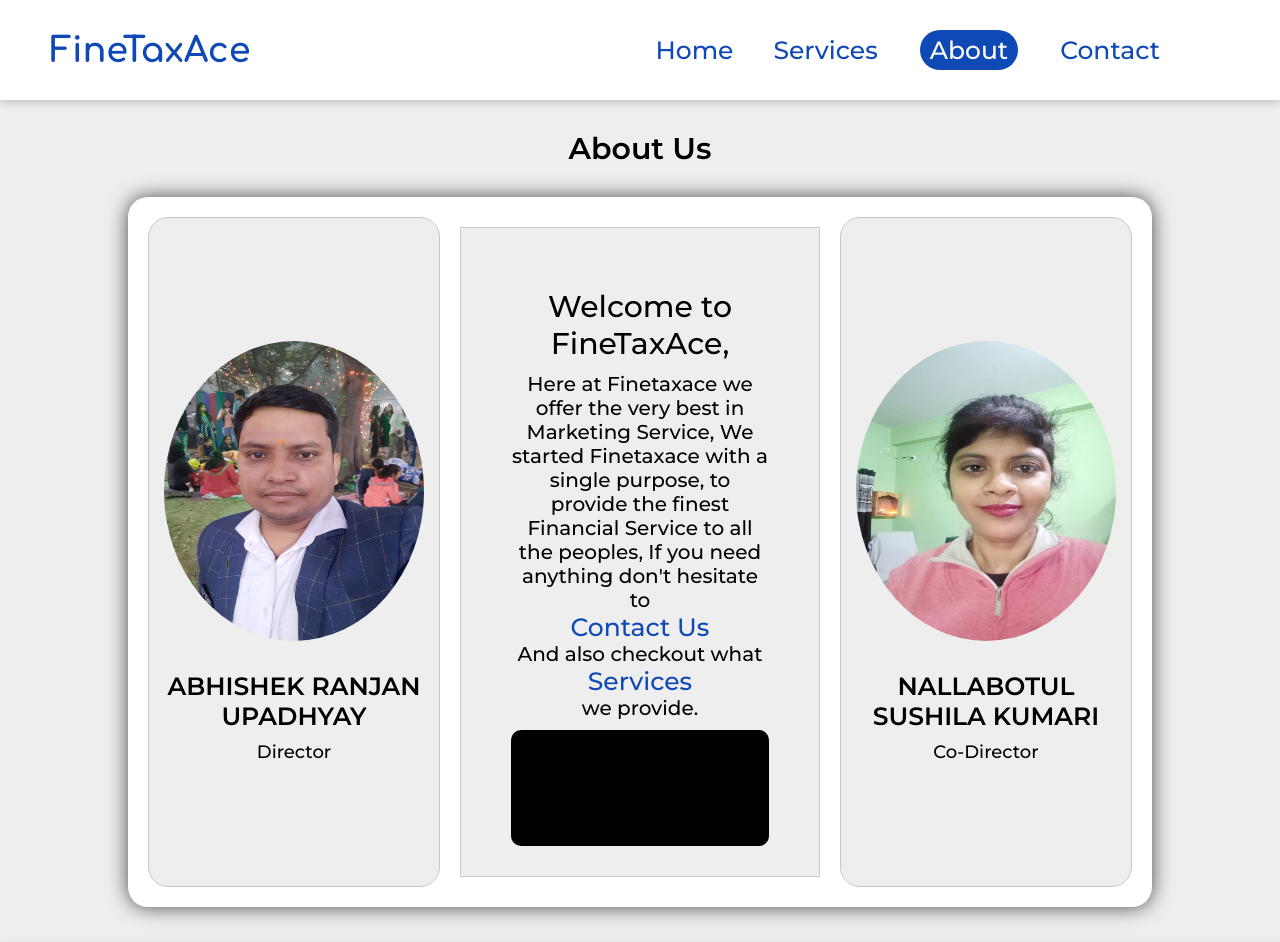
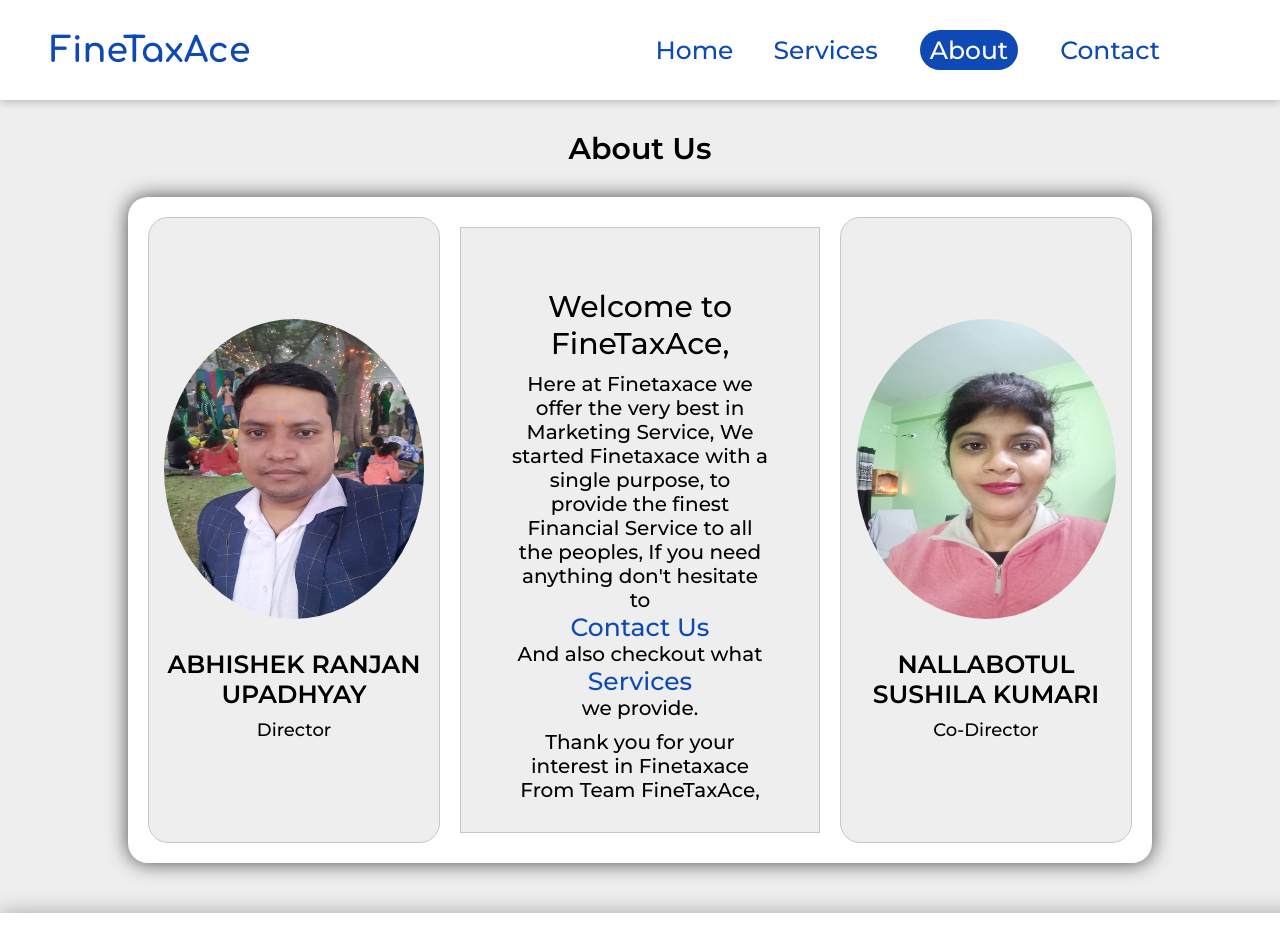
Before and after one commit to pinnintisagarSB/Finetaxace, a React (Create React App) app: page /about in a window 1280 px wide. Shown: the top 942 px of the page. Built offline with nearby package versions, Linux system fonts and the light colour scheme.

Commit message:
commit on main

```diff
--- a/src/components/About.css
+++ b/src/components/About.css
@@ -67,7 +67,7 @@
     color: #000;
     margin-bottom: 1rem;
 }
-.about-us h3{
+.about-us h5{
     font-weight: 500;
     font-size: 2rem;
     margin-top: 1rem;
--- a/src/components/About.js
+++ b/src/components/About.js
@@ -30,9 +30,9 @@
                          Services
                         </NavLink>
                         <p>we provide.</p>
-                        <h3>Thank you for your interest in Finetaxace
+                        <h5>Thank you for your interest in Finetaxace
                         From Team FineTaxAce,
-                        </h3>
+                        </h5>
                    </div>
                    <div className="about-img">
                    <img src={Img1} alt="" />
```
